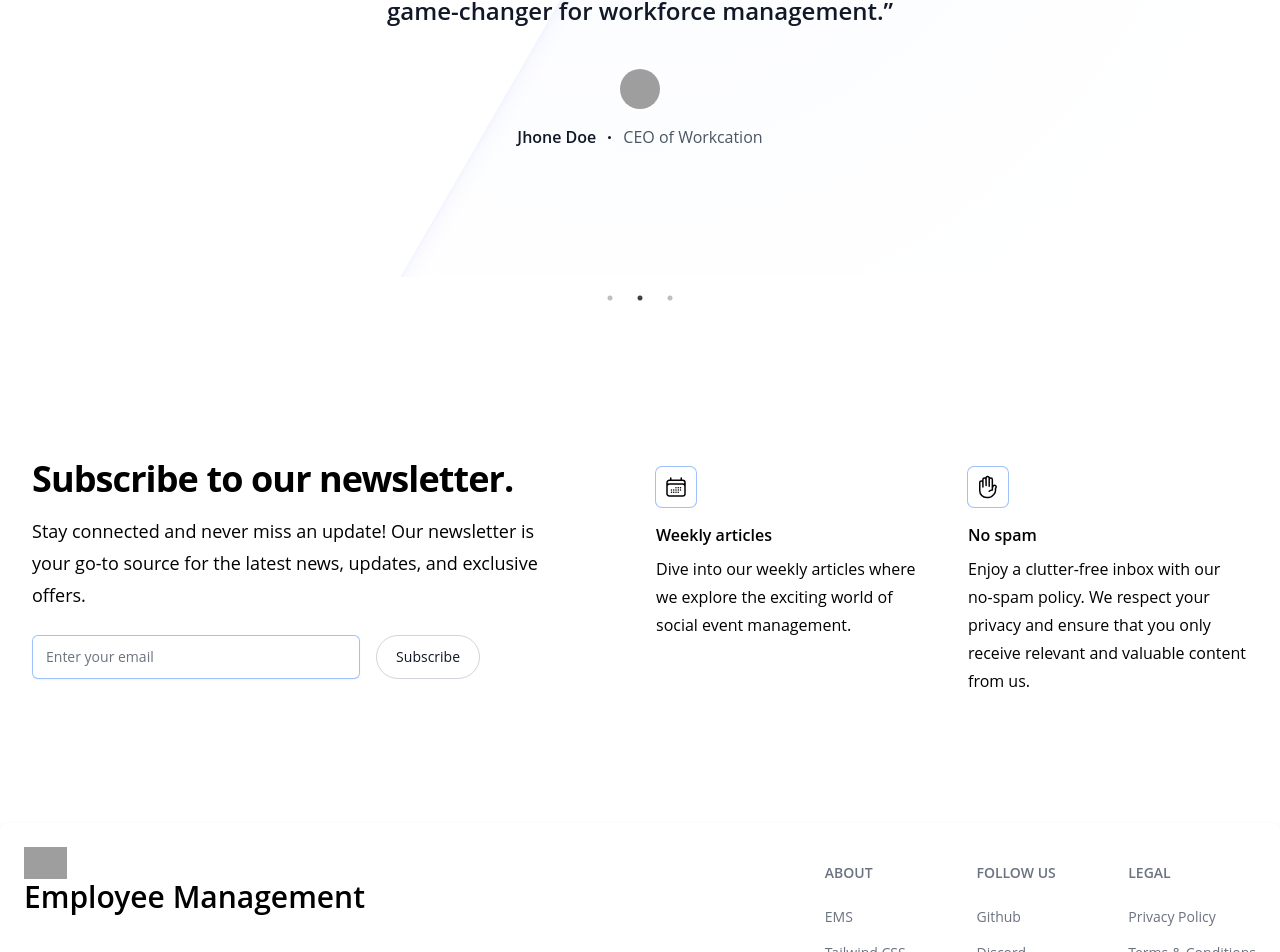
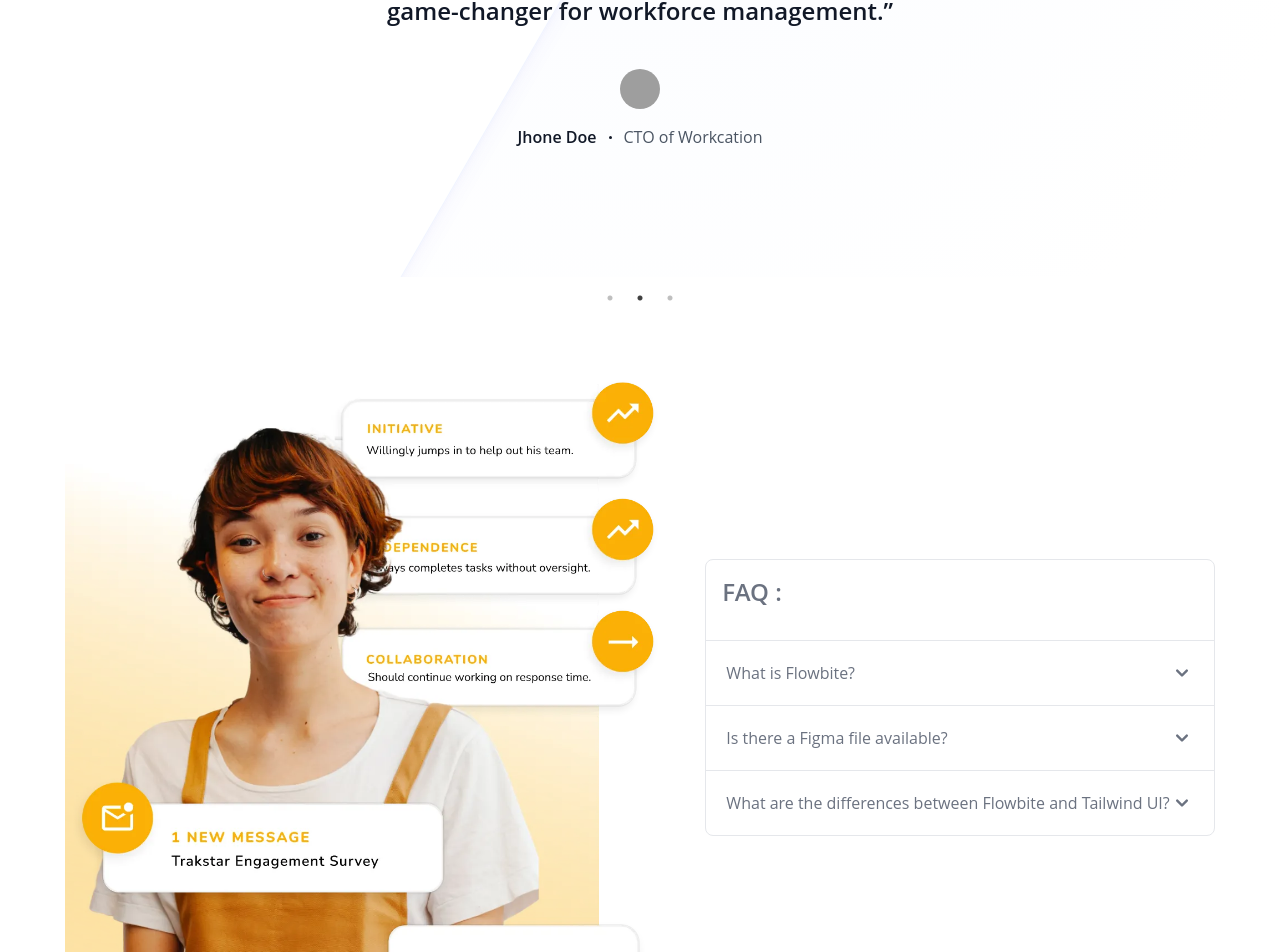
Before and after one commit to Hanifc56/employee-management, a React (Vite) app: page / in a window 1280 px wide. Shown: the part 879-1831 px from the top of the page. Built offline with nearby package versions, Linux system fonts and the light colour scheme; grey boxes are pictures that could not be loaded.

Commit message:
Faq-section added

```diff
--- /dev/null
+++ b/src/Pages/Home/FAQ.jsx
@@ -0,0 +1,105 @@
+"use client";
+
+import { Accordion } from "flowbite-react";
+import img from "../../assets/perform-girl.webp";
+const FAQ = () => {
+  return (
+    <div className="flex md:flex-row flex-col justify-center items-center">
+      <div className="w-1/2">
+        <img src={img} alt="" className="w-full" />
+      </div>
+      <div>
+        <Accordion>
+          <h1 className="mb-4 text-2xl font-semibold p-4 text-gray-500 dark:text-gray-400">
+            FAQ :
+          </h1>
+          <Accordion.Panel>
+            <Accordion.Title>What is Flowbite?</Accordion.Title>
+            <Accordion.Content>
+              <p className="mb-2 text-gray-500 dark:text-gray-400">
+                Flowbite is an open-source library of interactive components
+                built on top of Tailwind CSS including buttons, dropdowns,
+                modals, navbars, and more.
+              </p>
+              <p className="text-gray-500 dark:text-gray-400">
+                Check out this guide to learn how to&nbsp;
+                <a
+                  href="https://flowbite.com/docs/getting-started/introduction/"
+                  className="text-cyan-600 hover:underline dark:text-cyan-500"
+                >
+                  get started&nbsp;
+                </a>
+                and start developing websites even faster with components on top
+                of Tailwind CSS.
+              </p>
+            </Accordion.Content>
+          </Accordion.Panel>
+          <Accordion.Panel>
+            <Accordion.Title>Is there a Figma file available?</Accordion.Title>
+            <Accordion.Content>
+              <p className="mb-2 text-gray-500 dark:text-gray-400">
+                Flowbite is first conceptualized and designed using the Figma
+                software so everything you see in the library has a design
+                equivalent in our Figma file.
+              </p>
+              <p className="text-gray-500 dark:text-gray-400">
+                Check out the
+                <a
+                  href="https://flowbite.com/figma/"
+                  className="text-cyan-600 hover:underline dark:text-cyan-500"
+                >
+                  Figma design system
+                </a>
+                based on the utility classes from Tailwind CSS and components
+                from Flowbite.
+              </p>
+            </Accordion.Content>
+          </Accordion.Panel>
+          <Accordion.Panel>
+            <Accordion.Title>
+              What are the differences between Flowbite and Tailwind UI?
+            </Accordion.Title>
+            <Accordion.Content>
+              <p className="mb-2 text-gray-500 dark:text-gray-400">
+                The main difference is that the core components from Flowbite
+                are open source under the MIT license, whereas Tailwind UI is a
+                paid product. Another difference is that Flowbite relies on
+                smaller and standalone components, whereas Tailwind UI offers
+                sections of pages.
+              </p>
+              <p className="mb-2 text-gray-500 dark:text-gray-400">
+                However, we actually recommend using both Flowbite, Flowbite
+                Pro, and even Tailwind UI as there is no technical reason
+                stopping you from using the best of two worlds.
+              </p>
+              <p className="mb-2 text-gray-500 dark:text-gray-400">
+                Learn more about these technologies:
+              </p>
+              <ul className="list-disc pl-5 text-gray-500 dark:text-gray-400">
+                <li>
+                  <a
+                    href="https://flowbite.com/pro/"
+                    className="text-cyan-600 hover:underline dark:text-cyan-500"
+                  >
+                    Flowbite Pro
+                  </a>
+                </li>
+                <li>
+                  <a
+                    href="https://tailwindui.com/"
+                    rel="nofollow"
+                    className="text-cyan-600 hover:underline dark:text-cyan-500"
+                  >
+                    Tailwind UI
+                  </a>
+                </li>
+              </ul>
+            </Accordion.Content>
+          </Accordion.Panel>
+        </Accordion>
+      </div>
+    </div>
+  );
+};
+
+export default FAQ;
--- a/src/Pages/Home/Home.jsx
+++ b/src/Pages/Home/Home.jsx
@@ -1,4 +1,5 @@
 import Banner from "./Banner";
+import FAQ from "./FAQ";
 import NewsLetter from "./NewsLetter";
 import Testimonial from "./Testimonial";
 
@@ -8,6 +9,7 @@ const Home = () => {
       <Banner></Banner>
       <h1>Homoe</h1>
       <Testimonial></Testimonial>
+      <FAQ></FAQ>
       <NewsLetter></NewsLetter>
     </div>
   );
--- a/src/Pages/Home/Testimonial.jsx
+++ b/src/Pages/Home/Testimonial.jsx
@@ -81,7 +81,7 @@ const Testimonial = () => {
               <figcaption className="mt-10">
                 <img
                   className="mx-auto h-10 w-10 rounded-full"
-                  src="https://images.unsplash.com/photo-1494790108377-be9c29b29330?ixlib=rb-1.2.1&ixid=eyJhcHBfaWQiOjEyMDd9&auto=format&fit=facearea&facepad=2&w=256&h=256&q=80"
+                  src="https://i.ibb.co/XszkknC/pexels-linkedin-sales-navigator-2182970.jpg"
                   alt=""
                 />
                 <div className="mt-4 flex items-center justify-center space-x-3 text-base">
@@ -95,7 +95,7 @@ const Testimonial = () => {
                   >
                     <circle cx={1} cy={1} r={1} />
                   </svg>
-                  <div className="text-gray-600">CEO of Workcation</div>
+                  <div className="text-gray-600">CTO of Workcation</div>
                 </div>
               </figcaption>
             </figure>
@@ -122,8 +122,8 @@ const Testimonial = () => {
               </blockquote>
               <figcaption className="mt-10">
                 <img
-                  className="mx-auto h-10 w-10 rounded-full"
-                  src="https://images.unsplash.com/photo-1494790108377-be9c29b29330?ixlib=rb-1.2.1&ixid=eyJhcHBfaWQiOjEyMDd9&auto=format&fit=facearea&facepad=2&w=256&h=256&q=80"
+                  className="mx-auto h-10 w-10 rounded-full bg-contain"
+                  src="https://i.ibb.co/601Xwpy/pexels-andrea-piacquadio-3756679.jpg"
                   alt=""
                 />
                 <div className="mt-4 flex items-center justify-center space-x-3 text-base">
@@ -137,7 +137,7 @@ const Testimonial = () => {
                   >
                     <circle cx={1} cy={1} r={1} />
                   </svg>
-                  <div className="text-gray-600">CEO of Workcation</div>
+                  <div className="text-gray-600">COO of Workcation</div>
                 </div>
               </figcaption>
             </figure>
```
Also changed, not shown: src/assets/perform-girl.webp (added).
